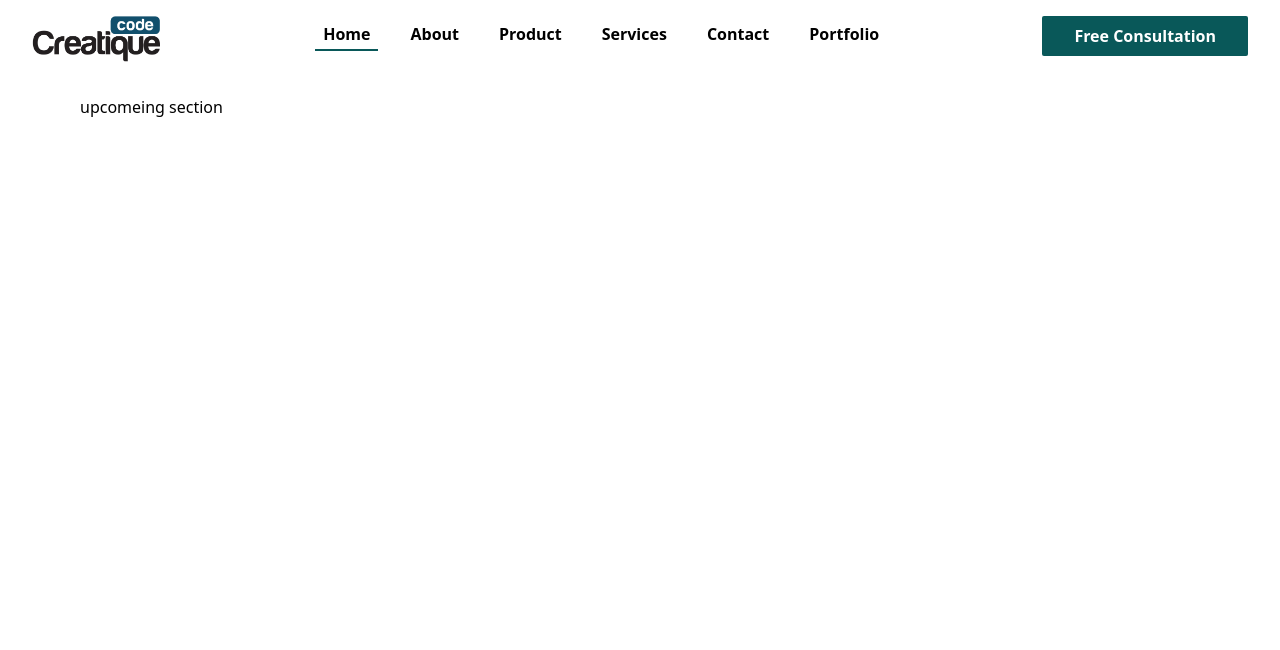
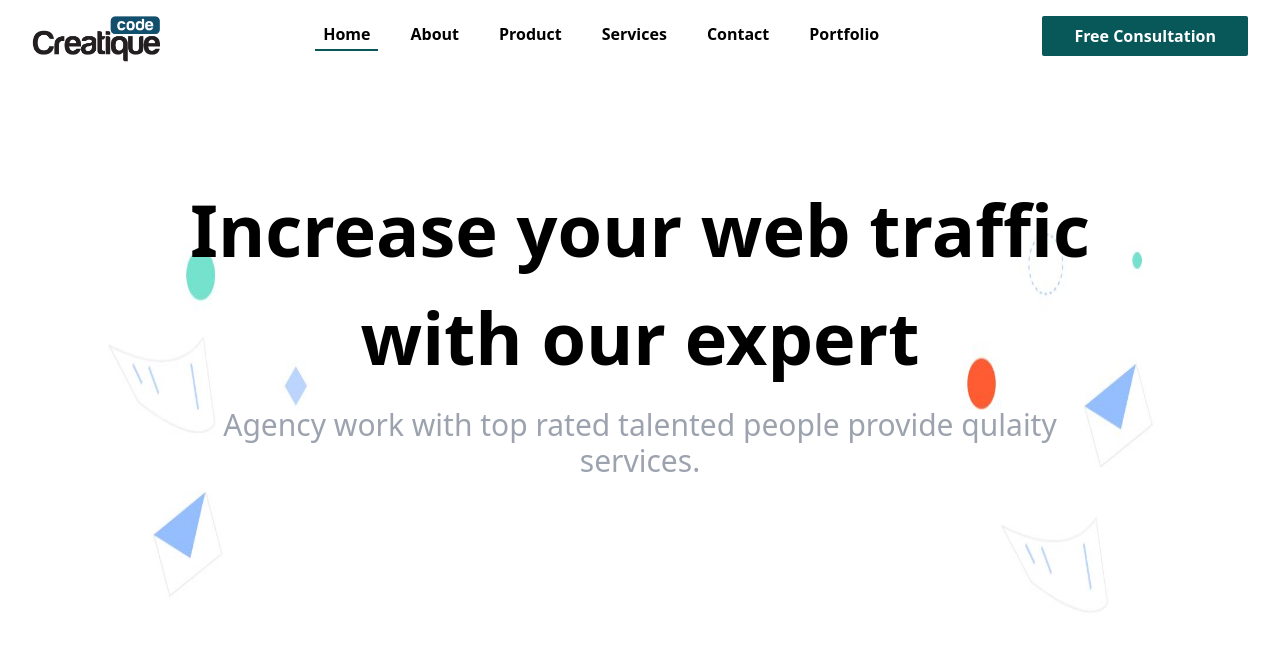
Before and after one commit to ahsanTonmoy/creatiqueCode, a Next.js app: page / in a window 1280 px wide. Shown: the top 650 px of the page. Built offline with nearby package versions, Linux system fonts and the light colour scheme.

Commit message:
add home page bannar

```diff
--- a/src/app/page.js
+++ b/src/app/page.js
@@ -1,10 +1,11 @@
+import Bannar from '@/components/pages/home/bannar/Bannar';
 import React from 'react';
 
 const page = () => {
   return (
     <div>
       <div className='container h-[3000px]'>
-        upcomeing section
+        <Bannar/>
       </div>
     </div>
   );
--- a/src/app/style.css
+++ b/src/app/style.css
@@ -66,3 +66,13 @@
 .menuItem{
     padding: .4rem 0;
 }
+
+/*
+============= HOME PAGE ==============
+ */
+ .homeBannar{
+    background-image: url('../assects/image/bannar/home.JPG');
+    background-size: 100% 100vh;
+    height: 100vh;
+    width: 100%;
+ }
--- /dev/null
+++ b/src/components/pages/home/bannar/Bannar.js
@@ -0,0 +1,23 @@
+import React from 'react';
+
+const Bannar = () => {
+    return (
+        <div>
+            <div className='homeBannar' >
+                <div className='inner-content p-4 lg:p-20 grid gap-4'>
+                    <div className=' text-7xl font-semibold text-center leading-normal'>
+                        Increase your web traffic with our expert
+                    </div>
+
+                    <div className='text-center text-3xl px-8 text-gray-400'>
+                        Agency work with top rated talented people provide qulaity services.
+                    </div>
+
+                    <div></div>
+                </div>
+            </div>
+        </div>
+    );
+};
+
+export default Bannar;
```
Also changed, not shown: src/assects/image/bannar/home.JPG (added).
